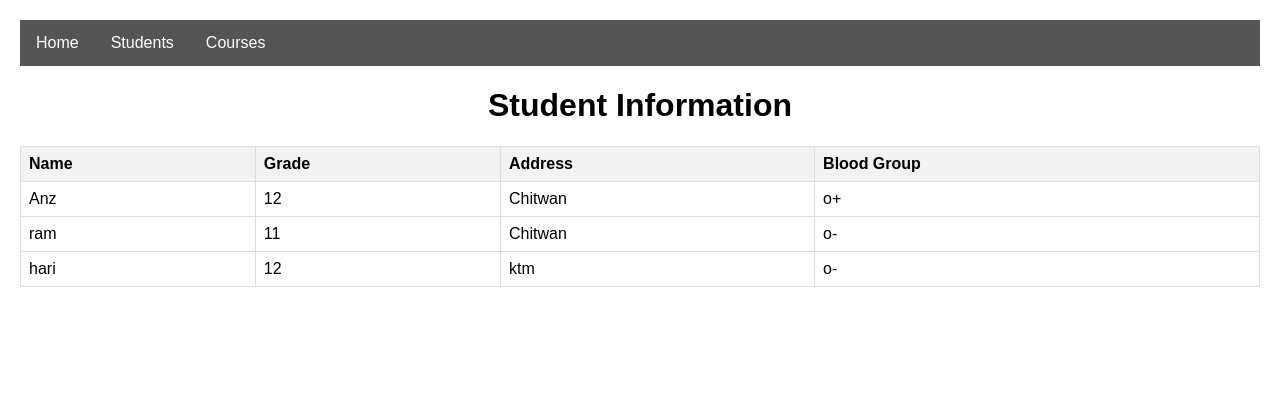
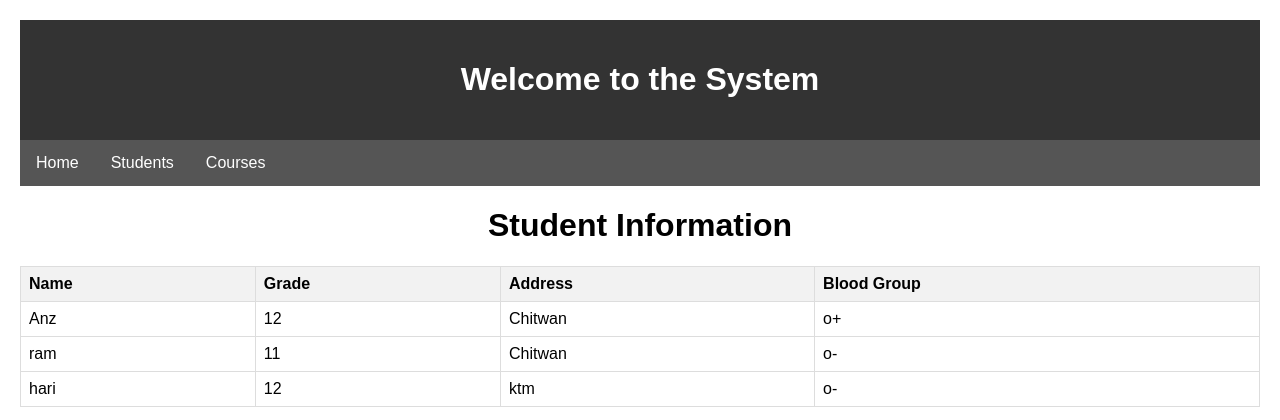
Before and after one commit to Anzel007/Student_course_mgmt, a Django app: page /student/ in a window 1280 px wide. Shown: the top 420 px of the page. Run offline with Django 4.2, Linux system fonts and the light colour scheme; data comes from the database, SQL or seed files in the repository.

```diff
--- a/main/templates/student.html
+++ b/main/templates/student.html
@@ -8,6 +8,12 @@
         body {
             font-family: Arial, sans-serif;
             margin: 20px;
+        }
+        header {
+            background-color: #333;
+            color: white;
+            text-align: center;
+            padding: 20px;
         }
 
         h1 {
@@ -61,6 +67,9 @@
 </head>
 
 <body>
+    <header>
+        <h1>Welcome to the System</h1>
+    </header>
     <nav>
         <ul>
             <li><a href="http://127.0.0.1:8000/">Home</a></li>
```
Also changed, not shown: main/templates/course.html (+9 -0 lines).
